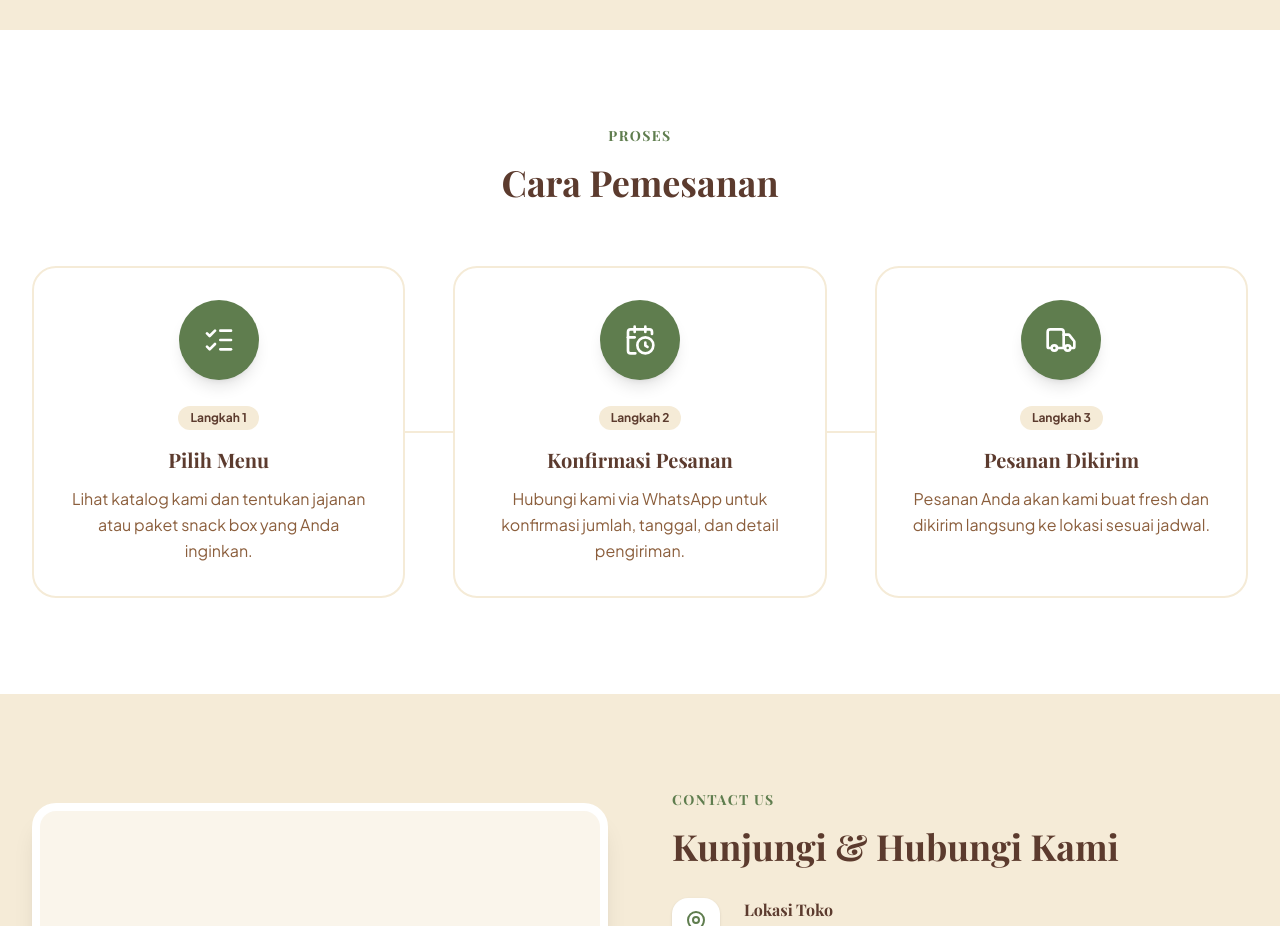
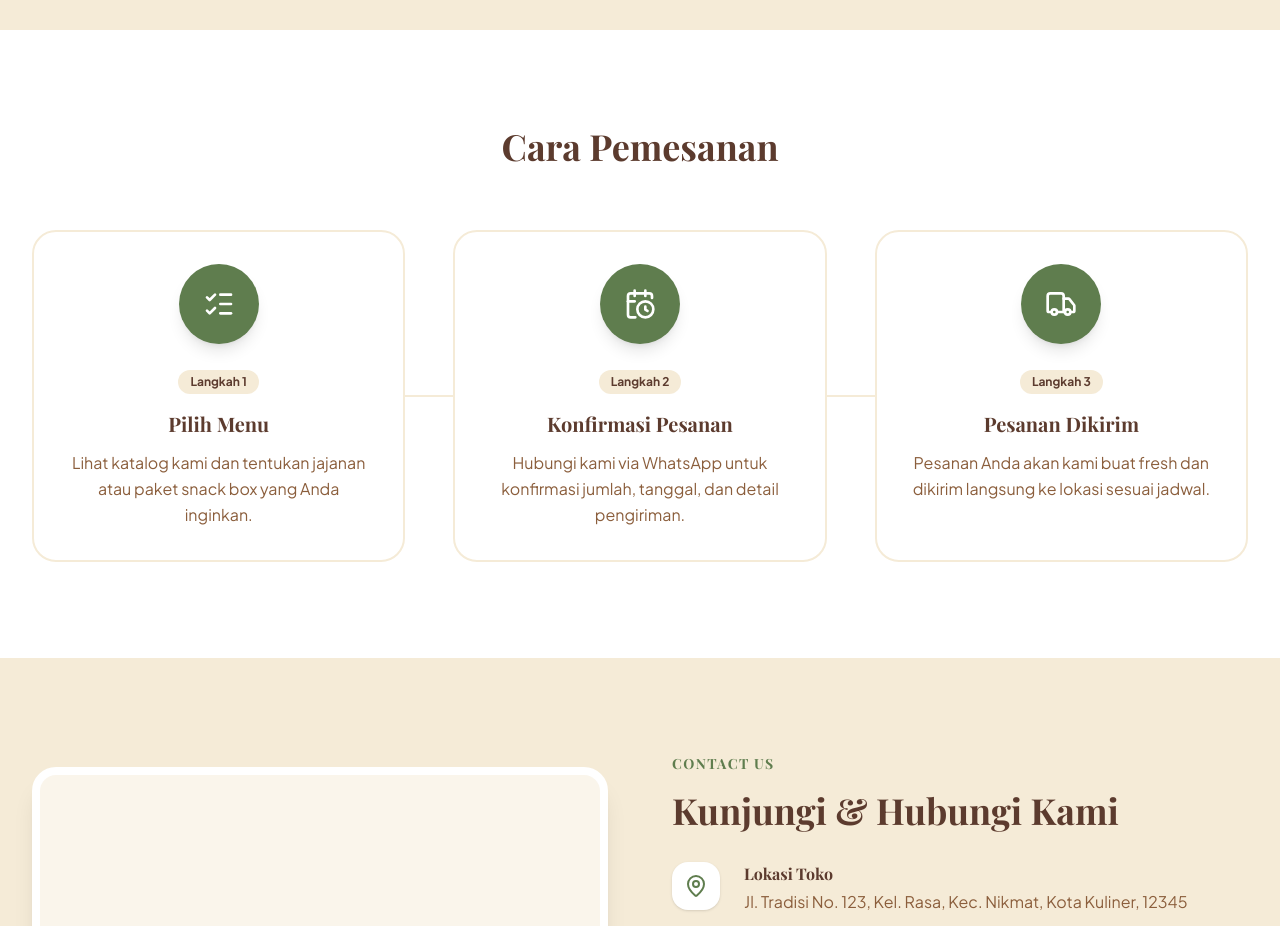
Before and after one commit to berrlylie/tops.snack, a React (Vite) app: page / in a window 1280 px wide. Shown: the part 5000-5926 px from the top of the page. Built offline with nearby package versions, Linux system fonts and the light colour scheme; a web font is replaced by a local one.

Commit message:
Update HowToOrder.tsx

```diff
--- a/src/components/HowToOrder.tsx
+++ b/src/components/HowToOrder.tsx
@@ -24,7 +24,6 @@ export default function HowToOrder() {
     <section className="py-24 bg-white">
       <div className="max-w-7xl mx-auto px-4 sm:px-6 lg:px-8">
         <div className="text-center mb-16">
-          <h2 className="text-sm font-bold text-brand-green-leaf uppercase tracking-widest mb-4">Proses</h2>
           <h3 className="text-4xl font-bold text-brand-brown-dark">Cara Pemesanan</h3>
         </div>
 
```
